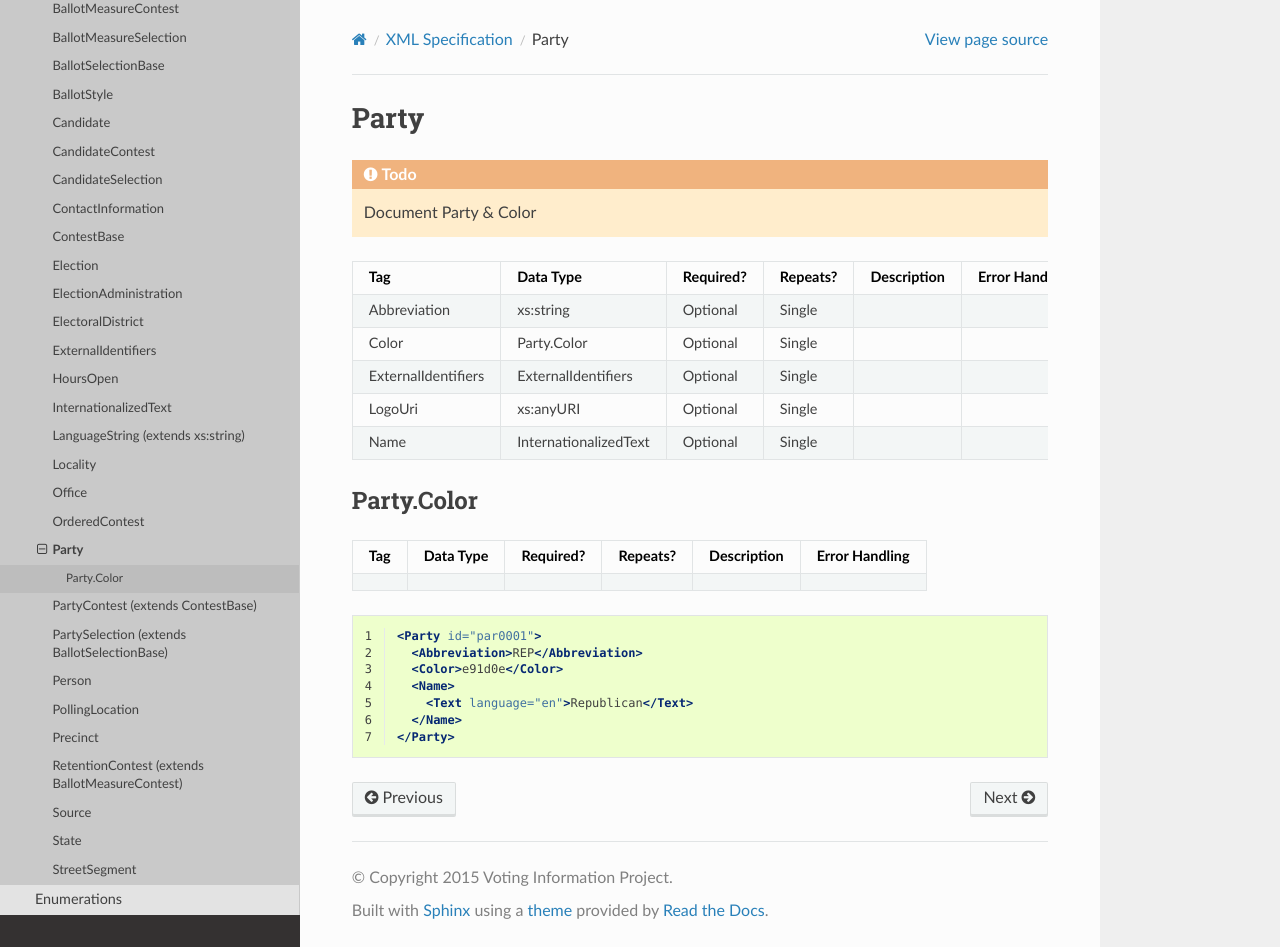
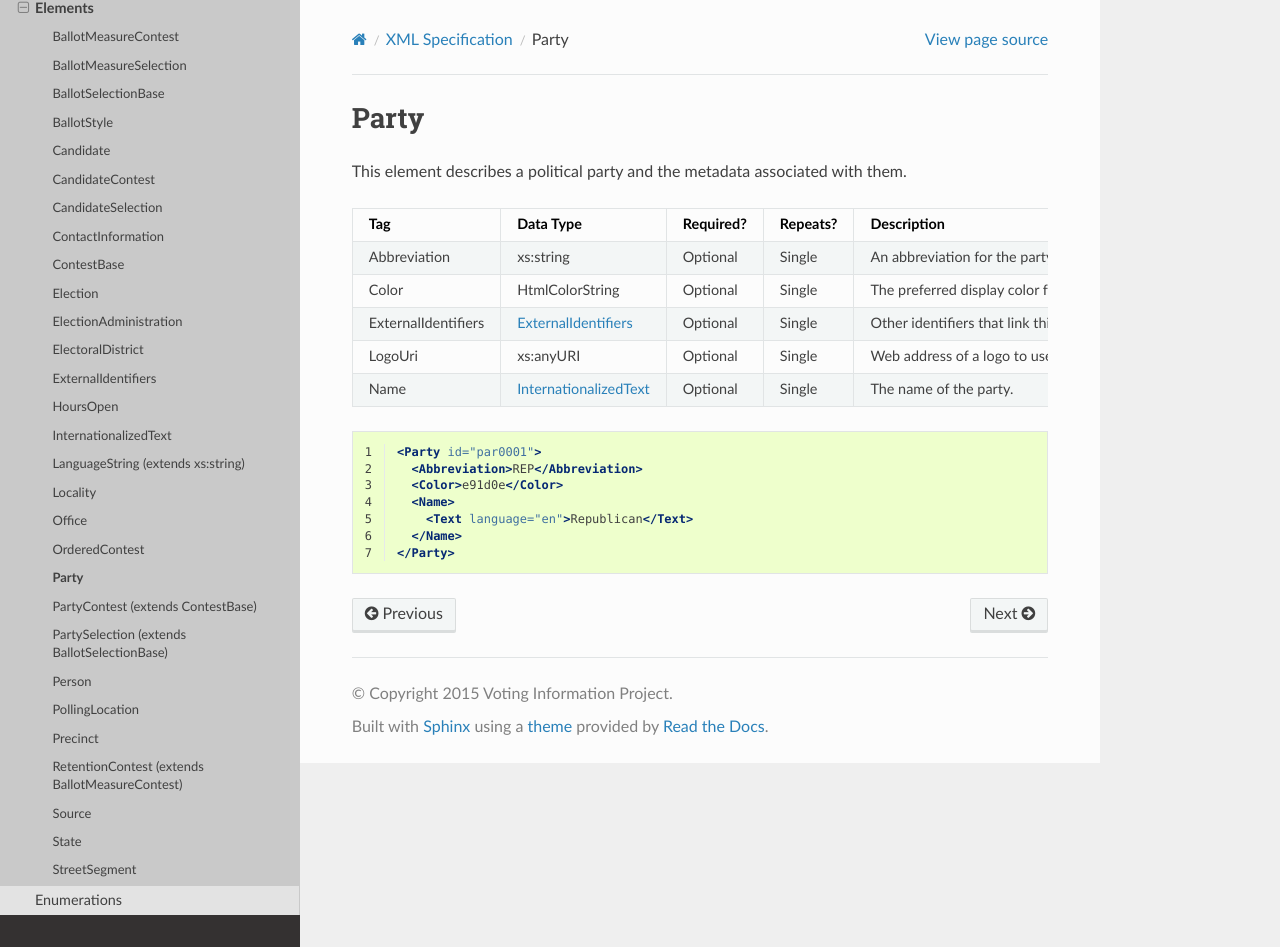
Before and after one commit to votinginfoproject/vip-specification, a Sphinx documentation site: the page built from docs/xml/elements/party.rst, in a window 1280 px wide and 947 px high. Built offline with Sphinx 7.4.7 and the Read the Docs theme 2.0.0, drawn with Linux system fonts in a browser that asks for light colours.

Commit message:
Documentation for the Party element.

```diff
--- a/docs/xml/elements/party.rst
+++ b/docs/xml/elements/party.rst
@@ -1,35 +1,35 @@
 Party
 =====
 
-.. todo::
+This element describes a political party and the metadata associated with them.
 
-   Document Party & Color
-
-+---------------------+-----------------------+-----------+----------+----------------------+----------------------------+
-| Tag                 | Data Type             | Required? | Repeats? |Description           |Error Handling              |
-|                     |                       |           |          |                      |                            |
-+=====================+=======================+===========+==========+======================+============================+
-| Abbreviation        | xs:string             | Optional  | Single   |                      |                            |
-+---------------------+-----------------------+-----------+----------+----------------------+----------------------------+
-| Color               | Party.Color           | Optional  | Single   |                      |                            |
-+---------------------+-----------------------+-----------+----------+----------------------+----------------------------+
-| ExternalIdentifiers | ExternalIdentifiers   | Optional  | Single   |                      |                            |
-+---------------------+-----------------------+-----------+----------+----------------------+----------------------------+
-| LogoUri             | xs:anyURI             | Optional  | Single   |                      |                            |
-+---------------------+-----------------------+-----------+----------+----------------------+----------------------------+
-| Name                | InternationalizedText | Optional  | Single   |                      |                            |
-+---------------------+-----------------------+-----------+----------+----------------------+----------------------------+
-
-Party.Color
------------
-
-+--------+--------------------+--------------+------------+------------------------------+----------------------------+
-| Tag    | Data Type          | Required?    | Repeats?   |Description                   |Error Handling              |
-|        |                    |              |            |                              |                            |
-+========+====================+==============+============+==============================+============================+
-|        |                    |              |            |                              |                            |
-|        |                    |              |            |                              |                            |
-+--------+--------------------+--------------+------------+------------------------------+----------------------------+
++---------------------+---------------------------+-----------+----------+----------------------+-------------------------------+
+| Tag                 | Data Type                 | Required? | Repeats? |Description           |Error Handling                 |
+|                     |                           |           |          |                      |                               |
++=====================+===========================+===========+==========+======================+===============================+
+| Abbreviation        | xs:string                 | Optional  | Single   |An abbreviation for   |If the field is invalid or not |
+|                     |                           |           |          |the party name.       |present, the implementation is |
+|                     |                           |           |          |                      |required to ignore it.         |
++---------------------+---------------------------+-----------+----------+----------------------+-------------------------------+
+| Color               | HtmlColorString           | Optional  | Single   |The preferred display |If the field is invalid or not |
+|                     |                           |           |          |color for the party,  |present, the implementation is |
+|                     |                           |           |          |for use in maps and   |required to ignore it.         |
+|                     |                           |           |          |other displays.       |                               |
++---------------------+---------------------------+-----------+----------+----------------------+-------------------------------+
+| ExternalIdentifiers |:doc:`ExternalIdentifiers  | Optional  | Single   |Other identifiers that|If the field is invalid or not |
+|                     |<external_identifiers>`    |           |          |link this party to    |present, the implementation is |
+|                     |                           |           |          |other related data    |required to ignore it.         |
+|                     |                           |           |          |sets (e.g. a campaign |                               |
+|                     |                           |           |          |finance system, etc). |                               |
++---------------------+---------------------------+-----------+----------+----------------------+-------------------------------+
+| LogoUri             | xs:anyURI                 | Optional  | Single   |Web address of a logo |If the field is invalid or not |
+|                     |                           |           |          |to use in displays.   |present, the implementation is |
+|                     |                           |           |          |                      |required to ignore it.         |
++---------------------+---------------------------+-----------+----------+----------------------+-------------------------------+
+| Name                |:doc:`InternationalizedText| Optional  | Single   |The name of the party.|If the field is invalid or not |
+|                     |<internationalized_text>`  |           |          |                      |present, the implementation is |
+|                     |                           |           |          |                      |required to ignore it.         |
++---------------------+---------------------------+-----------+----------+----------------------+-------------------------------+
 
 .. code-block:: xml
    :linenos:
```
